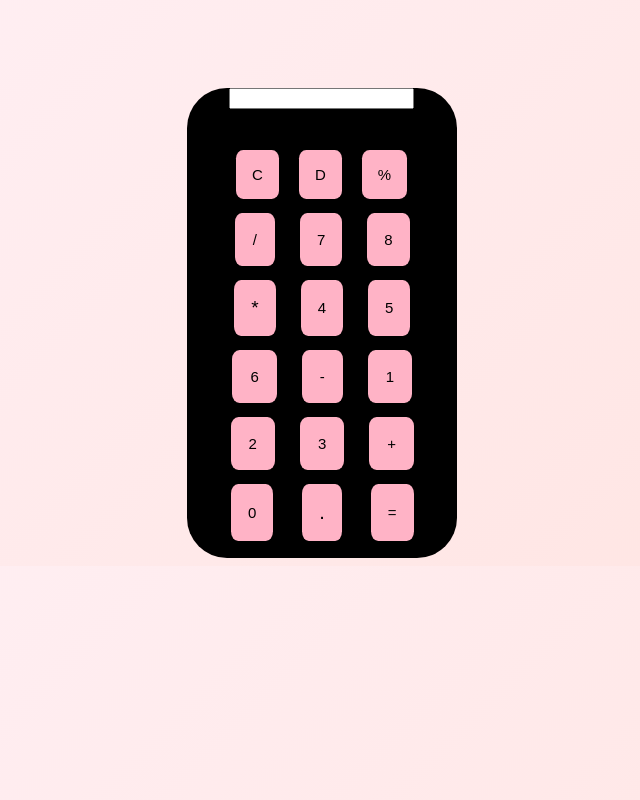
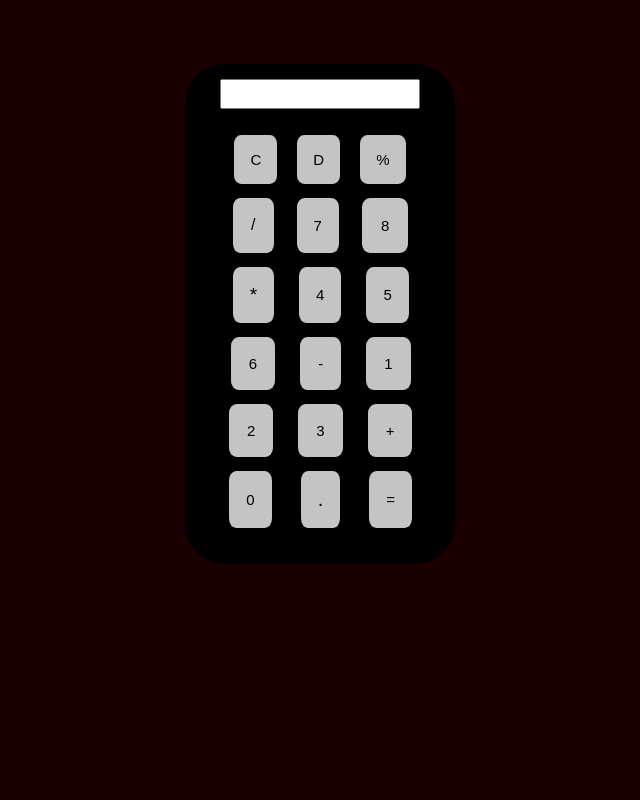
Before and after one commit to Emanoelneres/Calculadora-Dev, a plain HTML site: page index.html in a window 1280 px wide. Shown: the whole page, without its empty margins (327-967 px from the left). Drawn offline with Linux system fonts and the light colour scheme.

Commit message:
Feat:Escolha da cor de fundo e estilização dos botões

```diff
--- a/style.css
+++ b/style.css
@@ -1,6 +1,12 @@
+    * {
+        margin: 0;
+        box-sizing: border-box;
+    }
+
+
+
     body {
-
-        background: linear-gradient(135deg, #FFF0F5, #FFE4E1);
+        background: #1a0000;
     }
 
     button {
@@ -13,8 +19,8 @@
     .container-every {
         background-color: black;
         width: 270px;
-        height: 470px;
-        margin-top: 7%;
+        height: 500px;
+        margin-top: 5%;
         margin-left: 40%;
         border-radius: 40px;
     }
@@ -24,6 +30,12 @@
         display: flex;
         justify-content: center;
         position: relative;
+        top: 15px;
+    }
+
+    .input-calc {
+        width: 200px;
+        height: 30px;
     }
 
     .container-topo {
@@ -37,7 +49,7 @@
         display: flex;
         justify-content: center;
         margin-left: 0.5%;
-        gap: 25px;
+        gap: 23px;
         margin-top: 14px;
     }
 
@@ -71,7 +83,7 @@
         display: flex;
         justify-content: center;
         margin-left: 0.5%;
-         gap: 29px;
+        gap: 29px;
         margin-top: 14px;
 
 
@@ -81,7 +93,7 @@
         padding: 16px;
         font-size: 15px;
         border: none;
-        background-color: #ffb3c6;
+        background-color: #C4C4C4;
     }
 
 
@@ -89,7 +101,7 @@
         padding: 16px;
         font-size: 15px;
         border: none;
-        background-color: #ffb3c6;
+        background-color: #C4C4C4;
     }
 
 
@@ -97,15 +109,15 @@
         padding: 16px;
         font-size: 15px;
         border: none;
-        background-color: #ffb3c6;
+        background-color: #C4C4C4;
     }
 
 
     #button-division {
         padding: 18px;
-        font-size: 15px;
+        font-size: 16px;
         border: none;
-        background-color: #ffb3c6;
+        background-color: #C4C4C4;
 
     }
 
@@ -113,70 +125,70 @@
         padding: 17px;
         font-size: 15px;
         border: none;
-        background-color: #ffb3c6;
+        background-color: #C4C4C4;
     }
 
     #button-eight {
-        padding: 17px;
+        padding: 19px;
         font-size: 15px;
         border: none;
-        background-color: #ffb3c6;
+        background-color: #C4C4C4;
     }
 
     #button-multi {
         padding: 17px;
         font-size: 19px;
         border: none;
-        background-color: #ffb3c6;
+        background-color: #C4C4C4;
     }
 
     #button-four {
         padding: 17px;
         font-size: 15px;
         border: none;
-        background-color: #ffb3c6;
+        background-color: #C4C4C4;
     }
 
     #button-five {
         padding: 17px;
         font-size: 15px;
         border: none;
-        background-color: #ffb3c6;
+        background-color: #C4C4C4;
     }
 
     #button-six {
         padding: 18px;
         font-size: 15px;
         border: none;
-        background-color: #ffb3c6;
+        background-color: #C4C4C4;
     }
 
     #button-subtract {
         padding: 18px;
         font-size: 15px;
         border: none;
-        background-color: #ffb3c6;
+        background-color: #C4C4C4;
     }
 
     #button-one {
         padding: 18px;
         font-size: 15px;
         border: none;
-        background-color: #ffb3c6;
+        background-color: #C4C4C4;
     }
 
     #button-two {
         padding: 18px;
         font-size: 15px;
         border: none;
-        background-color: #ffb3c6;
+        background-color: #C4C4C4;
     }
 
     #button-tree {
         padding: 18px;
         font-size: 15px;
         border: none;
-        background-color: #ffb3c6;
+        background-color: #C4C4C4;
     }
 
 
@@ -184,7 +196,7 @@
         padding: 18px;
         font-size: 15px;
         border: none;
-        background-color: #ffb3c6;
+        background-color: #C4C4C4;
     }
 
 
@@ -192,20 +204,20 @@
         padding: 17px;
         font-size: 15px;
         border: none;
-        background-color: #ffb3c6;
+        background-color: #C4C4C4;
     }
 
     #ponto {
         padding: 17px;
         font-size: 20px;
         border: none;
-        background-color: #ffb3c6;
+        background-color: #C4C4C4;
     }
 
     #igual {
         padding: 17px;
         font-size: 15px;
         border: none;
-        background-color: #ffb3c6;
+        background-color: #C4C4C4;
 
     }
```
